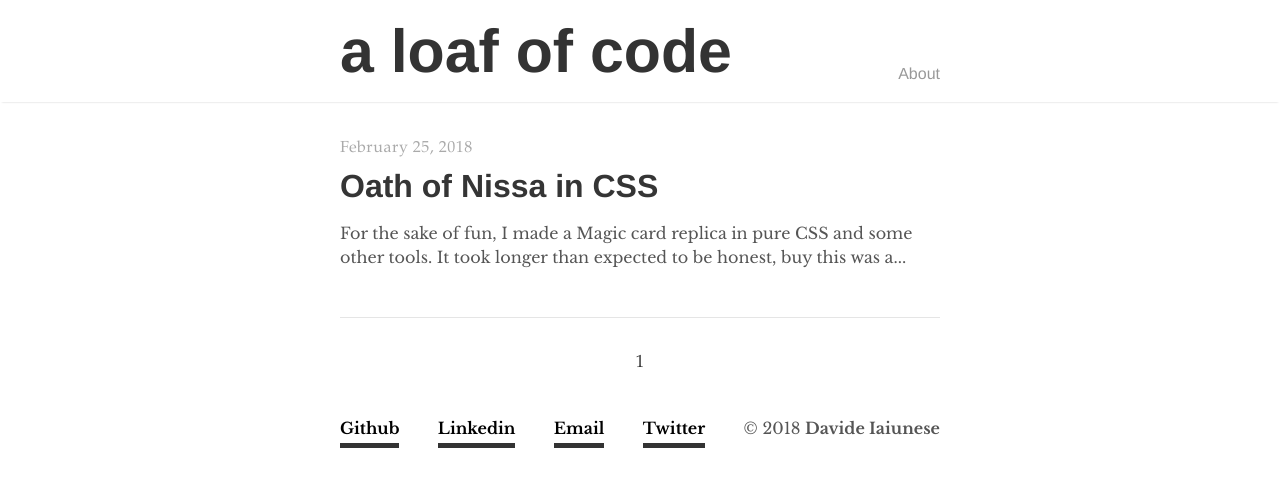
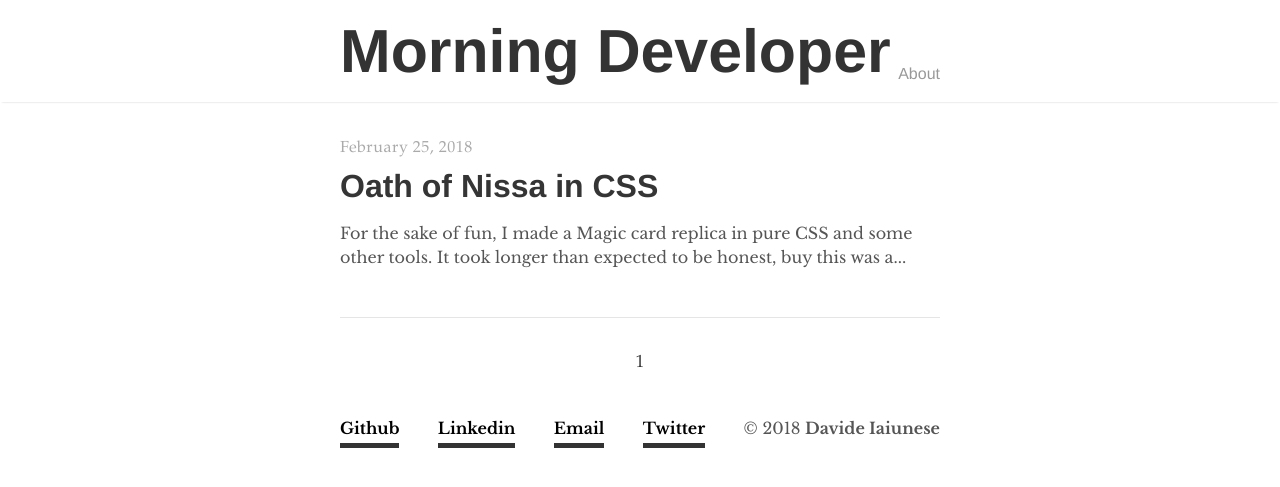
Before and after one commit to davide2894/a-loaf-of-code, a Jekyll site: the page built from index.html, in a window 1280 px wide. Shown: the top 487 px of the page. Built offline with Jekyll 4.4.1, drawn with Linux system fonts in a browser that asks for light colours; the list of posts is cut into pages by our own code.

Commit message:
Change title and baseurl in _config.yml

```diff
--- a/_config.yml
+++ b/_config.yml
@@ -1,7 +1,7 @@
 # Site settings
-title:          a loaf of code
+title:          Morning Developer
 description:    "your regular dev"
-baseurl:        "/a-loaf-of-code" # does not include hostname
+baseurl:        "/morning-dev" # does not include hostname
 url:            "https://davide2894.github.io"
 
 # Author
```
